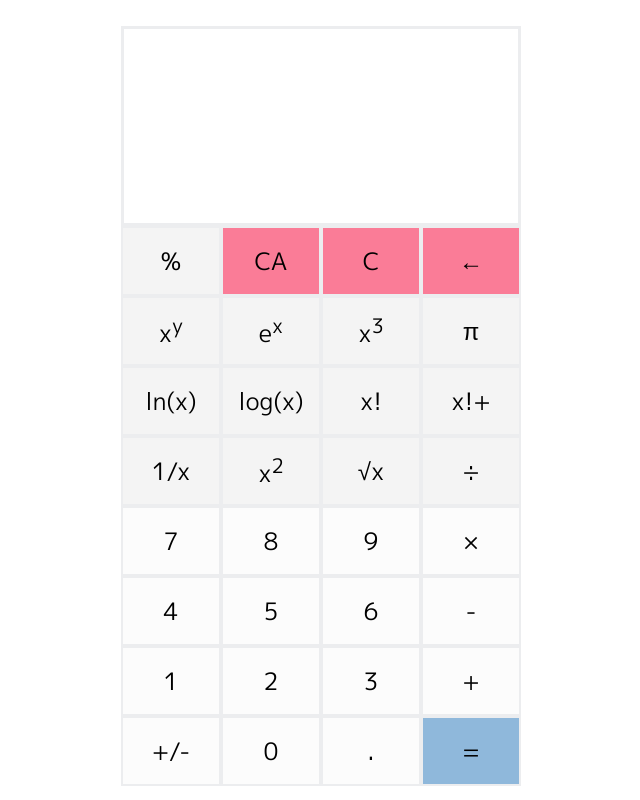
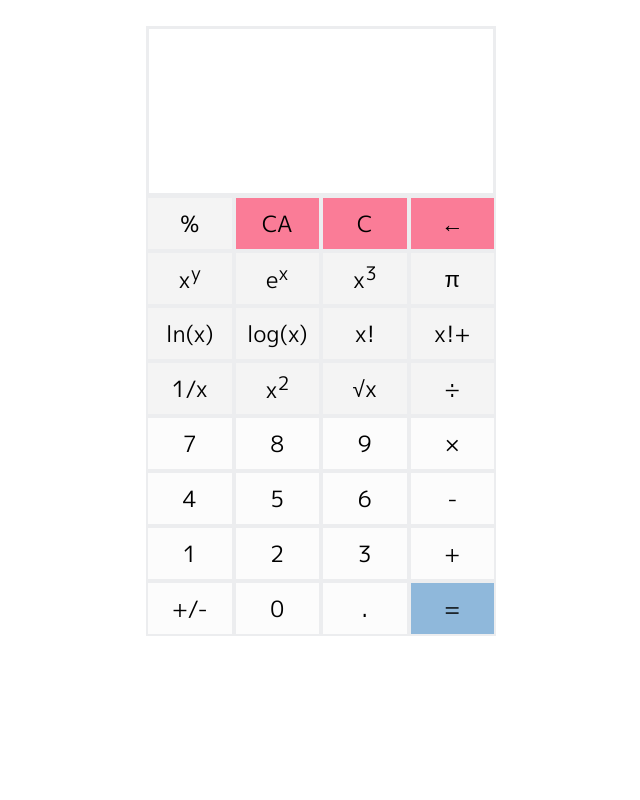
Before and after one commit to MingHsiehLo/Calculator, a plain HTML site: page index.html in a window 1280 px wide. Shown: the whole page, without its empty margins (319-959 px from the left). Drawn offline with Linux system fonts and the light colour scheme.

Commit message:
Add files via upload

```diff
--- a/style.css
+++ b/style.css
@@ -24,15 +24,15 @@ p {
     flex-direction: column;
     align-items: center;
     border: 3px solid rgb(236, 237, 239);
-    height: 200px;
+    height: 170px;
     margin-top: 2%;
 }
 
 #screen > p:not(#lastOperation) {
     font-family: 'M PLUS 1p', sans-serif;
-    font-size: 2.2em;
+    font-size: 1.7em;
     flex: 1;
-    width: 400px;
+    width: 350px;
     padding: 0 2%;
     box-sizing: border-box;
     display: flex;
@@ -43,9 +43,9 @@ p {
 #lastOperation {
     font-family: 'M PLUS 1p', sans-serif;
     color: rgb(190, 190, 190);
-    font-size: 1.8em;
+    font-size: 1.3em;
     flex: 1;
-    width: 400px;
+    width: 350px;
     padding: 0 2%;
     box-sizing: border-box;
     display: flex;
@@ -55,7 +55,7 @@ p {
 
 #calculatorMain > div {
     width: 500px;
-    max-width: 400px;
+    max-width: 350px;
     box-sizing: border-box;
 }
 
@@ -66,10 +66,10 @@ p {
 }
 
 button {
-    font-size: 1.5em;
+    font-size: 1.4em;
     font-family: 'M PLUS 1p', sans-serif;
     width: 25%;
-    height: 70px;
+    height: 55px;
     border: 2px solid rgb(236, 237, 239);
 }
 
```
